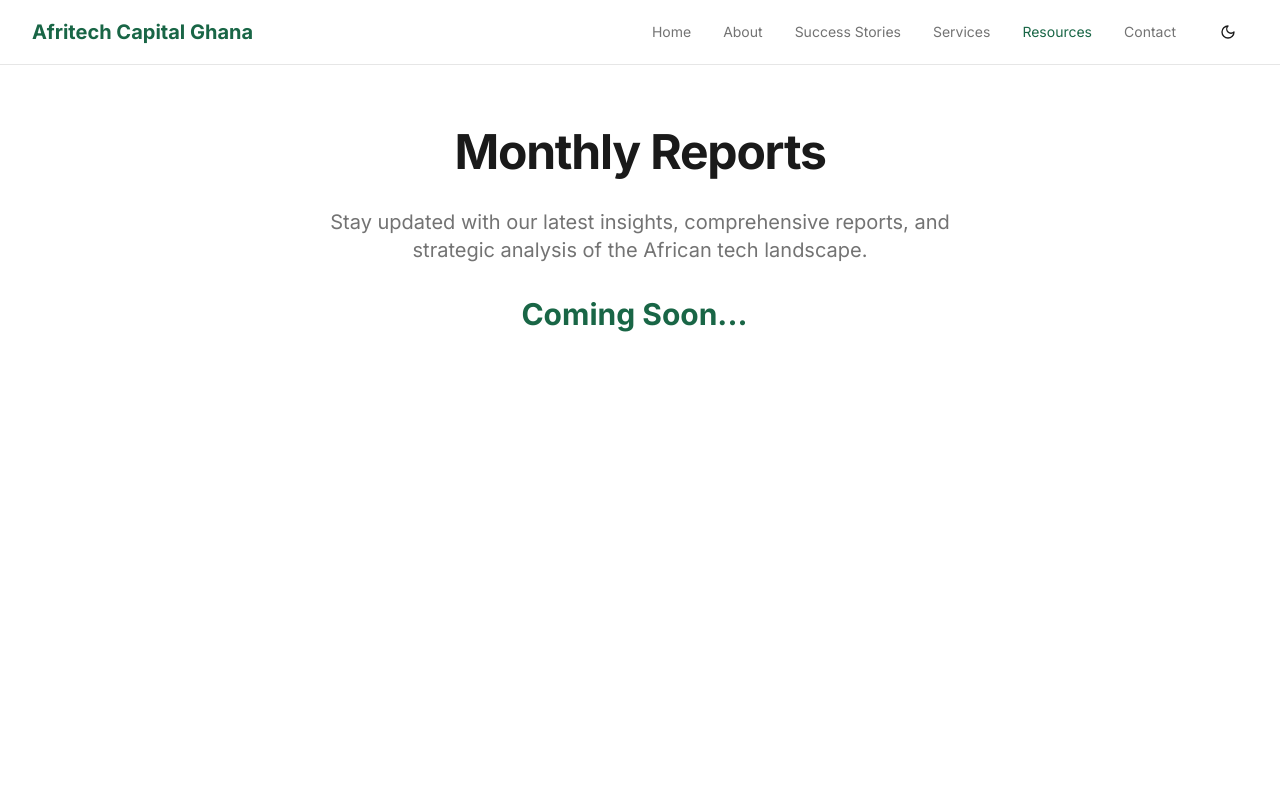
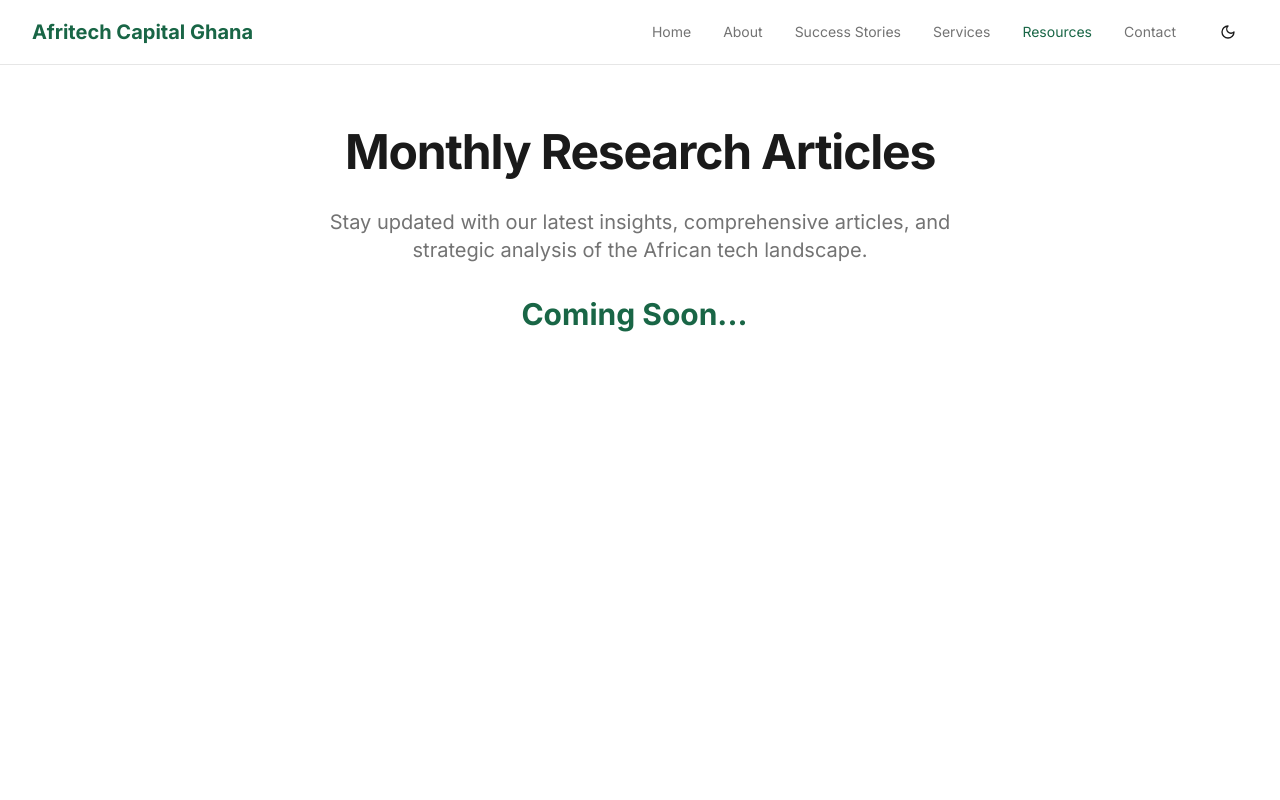
Before and after one commit to r-owusu/build-afritech-future, a React (Vite) app: page /resources in a window 1280 px wide. Shown: the top 800 px of the page. Built offline with nearby package versions, Linux system fonts and the light colour scheme; the HTML template or start-up script is replaced by a standard one.

Commit message:
Monthly article error

```diff
--- a/src/pages/Resources.tsx
+++ b/src/pages/Resources.tsx
@@ -29,11 +29,11 @@ const Resources = () => {
             <div className="max-w-7xl mx-auto">
                 <div className="text-center mb-12">
                     <h1 className="text-4xl font-bold tracking-tight text-foreground sm:text-5xl mb-8">
-                        Monthly Reports
+                        Monthly Research Articles
                     </h1>
 
                     <p className="text-xl text-muted-foreground max-w-2xl mx-auto">
-                        Stay updated with our latest insights, comprehensive reports, and strategic analysis of the African tech landscape.
+                        Stay updated with our latest insights, comprehensive articles, and strategic analysis of the African tech landscape.
                     </p>
 
                     {/* Coming Soon Section */}
```
